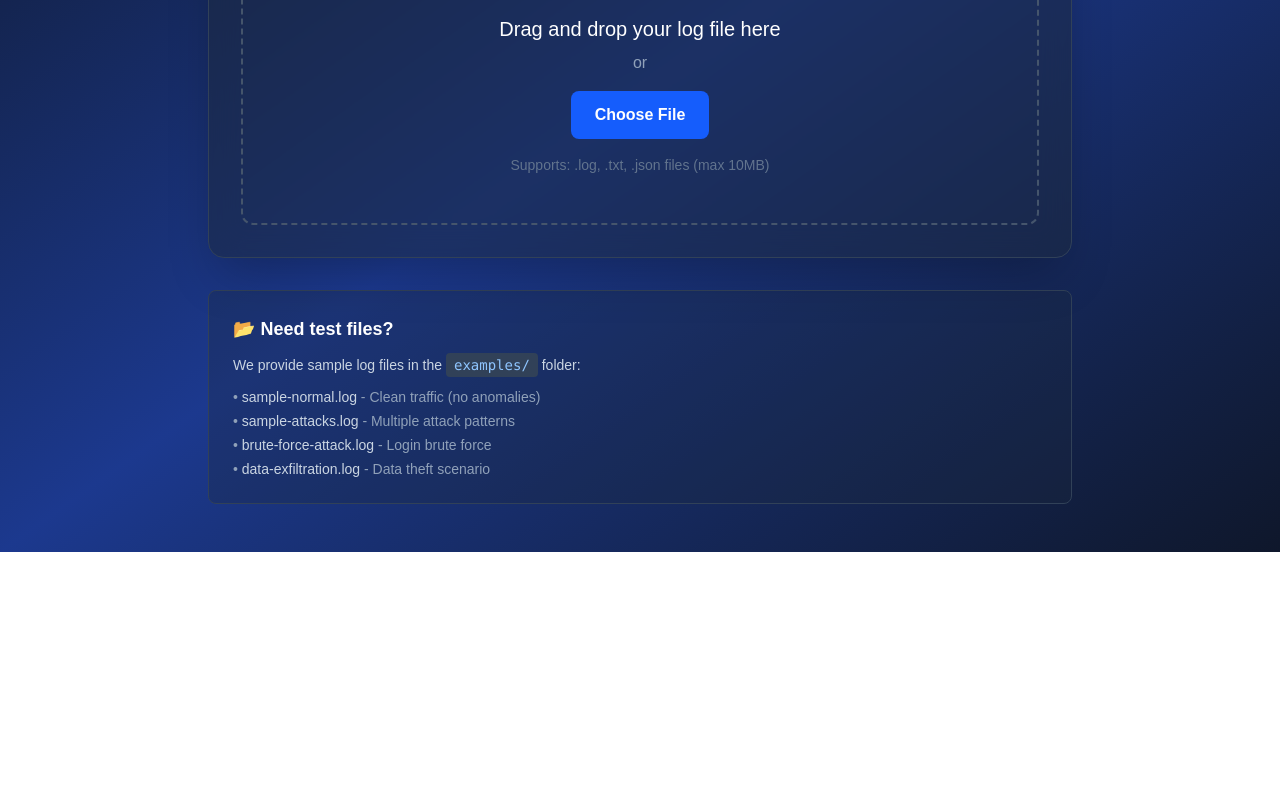
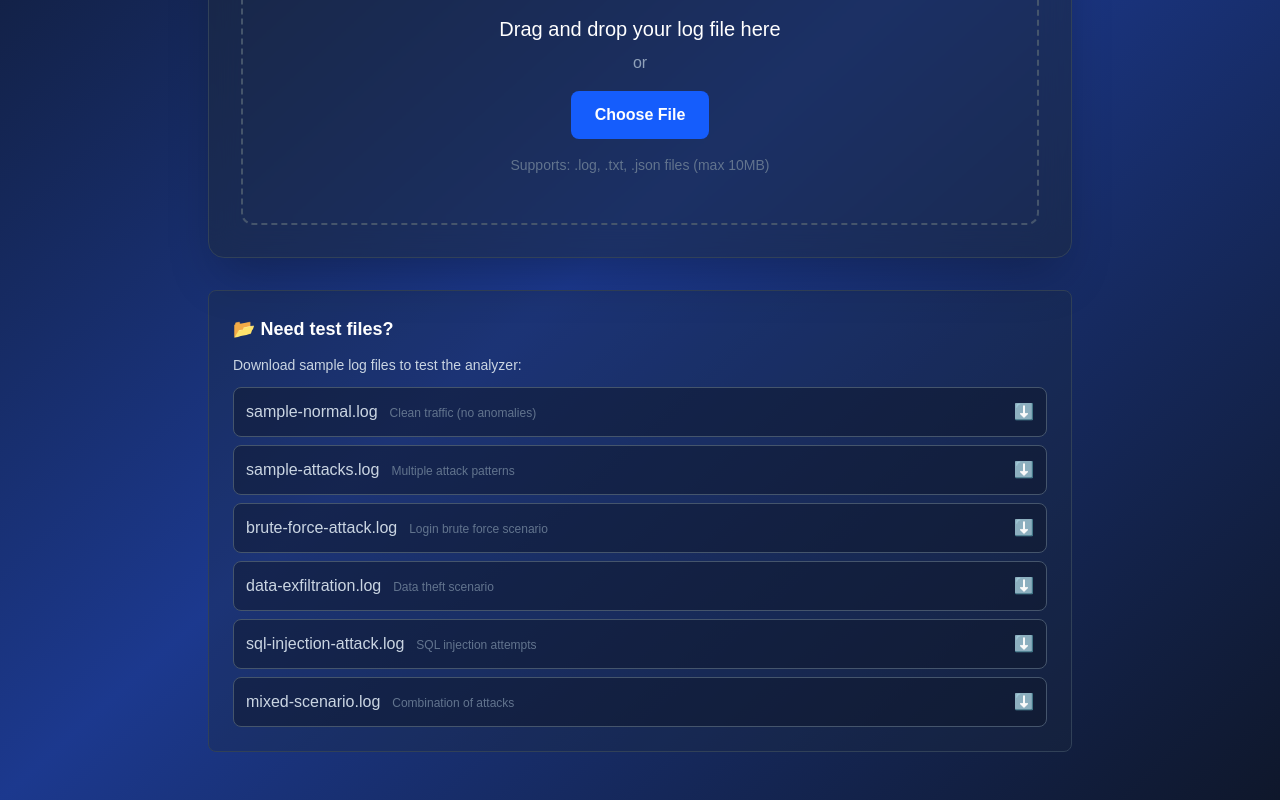
Before and after one commit to Rishab-Kumar09/LogTrack, a Next.js app in the folder logtrack-nextjs/: page /upload in a window 1280 px wide. Shown: the part 361-1161 px from the top of the page. Before the commit the page ends 913 px from the top, so only its background shows below. Built offline with nearby package versions, Linux system fonts and the light colour scheme; sample sign-in values are in the browser's storage.

Commit message:
Remove demo credentials and add downloadable example files

```diff
--- a/logtrack-nextjs/app/page.tsx
+++ b/logtrack-nextjs/app/page.tsx
@@ -134,15 +134,6 @@ export default function LoginPage() {
             </button>
           </form>
 
-          {/* Demo Credentials */}
-          <div className="mt-6 p-4 bg-slate-900/50 rounded-lg border border-slate-600">
-            <p className="text-xs text-slate-400 mb-2">Demo Credentials:</p>
-            <div className="space-y-1 text-xs text-slate-300 font-mono">
-              <p>👤 admin / password123</p>
-              <p>👤 analyst / soc2024</p>
-            </div>
-          </div>
-
           {/* Sign Up Link */}
           <div className="mt-6 text-center">
             <p className="text-slate-400 text-sm">
--- a/logtrack-nextjs/app/upload/page.tsx
+++ b/logtrack-nextjs/app/upload/page.tsx
@@ -324,14 +324,76 @@ export default function UploadPage() {
         <div className="mt-8 bg-slate-800/30 rounded-lg p-6 border border-slate-700">
           <h3 className="text-lg font-semibold text-white mb-3">📂 Need test files?</h3>
           <p className="text-sm text-slate-300 mb-3">
-            We provide sample log files in the <code className="bg-slate-700 px-2 py-1 rounded text-blue-300">examples/</code> folder:
+            Download sample log files to test the analyzer:
           </p>
-          <ul className="text-sm text-slate-400 space-y-1">
-            <li>• <span className="text-slate-300">sample-normal.log</span> - Clean traffic (no anomalies)</li>
-            <li>• <span className="text-slate-300">sample-attacks.log</span> - Multiple attack patterns</li>
-            <li>• <span className="text-slate-300">brute-force-attack.log</span> - Login brute force</li>
-            <li>• <span className="text-slate-300">data-exfiltration.log</span> - Data theft scenario</li>
-          </ul>
+          <div className="grid gap-2">
+            <a
+              href="https://raw.githubusercontent.com/Rishab-Kumar09/LogTrack/main/logtrack-nextjs/examples/sample-normal.log"
+              download="sample-normal.log"
+              className="flex items-center justify-between p-3 bg-slate-900/50 hover:bg-slate-900 rounded-lg border border-slate-600 hover:border-slate-500 transition-colors group"
+            >
+              <div>
+                <span className="text-slate-300 group-hover:text-white font-medium">sample-normal.log</span>
+                <span className="text-xs text-slate-500 ml-3">Clean traffic (no anomalies)</span>
+              </div>
+              <span className="text-blue-400">⬇️</span>
+            </a>
+            <a
+              href="https://raw.githubusercontent.com/Rishab-Kumar09/LogTrack/main/logtrack-nextjs/examples/sample-attacks.log"
+              download="sample-attacks.log"
+              className="flex items-center justify-between p-3 bg-slate-900/50 hover:bg-slate-900 rounded-lg border border-slate-600 hover:border-slate-500 transition-colors group"
+            >
+              <div>
+                <span className="text-slate-300 group-hover:text-white font-medium">sample-attacks.log</span>
+                <span className="text-xs text-slate-500 ml-3">Multiple attack patterns</span>
+              </div>
+              <span className="text-blue-400">⬇️</span>
+            </a>
+            <a
+              href="https://raw.githubusercontent.com/Rishab-Kumar09/LogTrack/main/logtrack-nextjs/examples/brute-force-attack.log"
+              download="brute-force-attack.log"
+              className="flex items-center justify-between p-3 bg-slate-900/50 hover:bg-slate-900 rounded-lg border border-slate-600 hover:border-slate-500 transition-colors group"
+            >
+              <div>
+                <span className="text-slate-300 group-hover:text-white font-medium">brute-force-attack.log</span>
+                <span className="text-xs text-slate-500 ml-3">Login brute force scenario</span>
+              </div>
+              <span className="text-blue-400">⬇️</span>
+            </a>
+            <a
+              href="https://raw.githubusercontent.com/Rishab-Kumar09/LogTrack/main/logtrack-nextjs/examples/data-exfiltration.log"
+              download="data-exfiltration.log"
+              className="flex items-center justify-between p-3 bg-slate-900/50 hover:bg-slate-900 rounded-lg border border-slate-600 hover:border-slate-500 transition-colors group"
+            >
+              <div>
+                <span className="text-slate-300 group-hover:text-white font-medium">data-exfiltration.log</span>
+                <span className="text-xs text-slate-500 ml-3">Data theft scenario</span>
+              </div>
+              <span className="text-blue-400">⬇️</span>
+            </a>
+            <a
+              href="https://raw.githubusercontent.com/Rishab-Kumar09/LogTrack/main/logtrack-nextjs/examples/sql-injection-attack.log"
+              download="sql-injection-attack.log"
+              className="flex items-center justify-between p-3 bg-slate-900/50 hover:bg-slate-900 rounded-lg border border-slate-600 hover:border-slate-500 transition-colors group"
+            >
+              <div>
+                <span className="text-slate-300 group-hover:text-white font-medium">sql-injection-attack.log</span>
+                <span className="text-xs text-slate-500 ml-3">SQL injection attempts</span>
+              </div>
+              <span className="text-blue-400">⬇️</span>
+            </a>
+            <a
+              href="https://raw.githubusercontent.com/Rishab-Kumar09/LogTrack/main/logtrack-nextjs/examples/mixed-scenario.log"
+              download="mixed-scenario.log"
+              className="flex items-center justify-between p-3 bg-slate-900/50 hover:bg-slate-900 rounded-lg border border-slate-600 hover:border-slate-500 transition-colors group"
+            >
+              <div>
+                <span className="text-slate-300 group-hover:text-white font-medium">mixed-scenario.log</span>
+                <span className="text-xs text-slate-500 ml-3">Combination of attacks</span>
+              </div>
+              <span className="text-blue-400">⬇️</span>
+            </a>
+          </div>
         </div>
       </div>
     </div>
```
